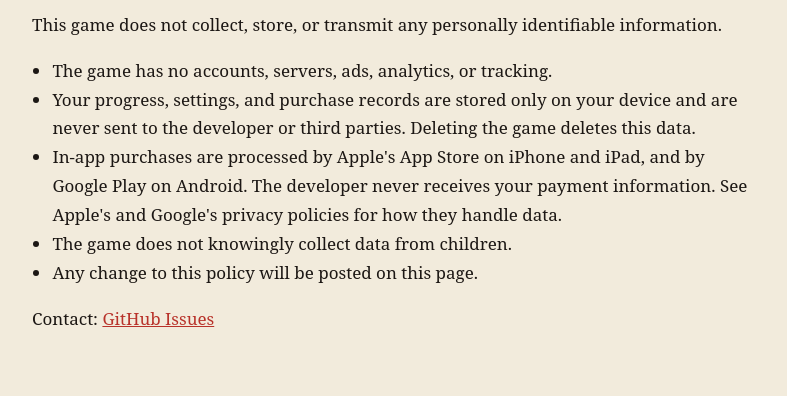
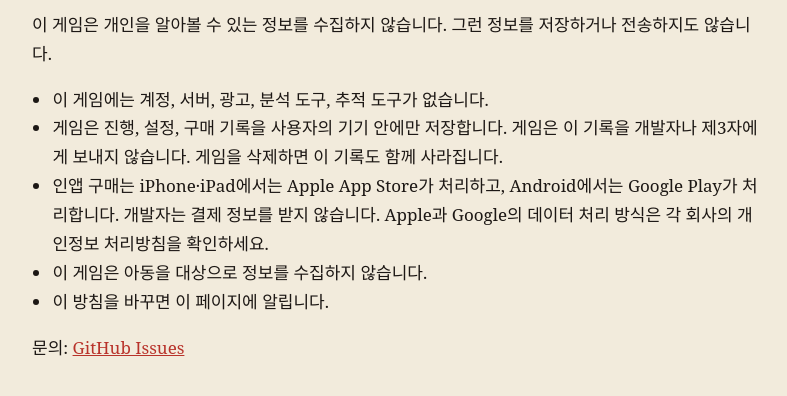
Before and after one commit to SeungbinBaik/baeksailsaeng, a plain HTML site: page privacy.html in a window 1280 px wide. Shown: the part 1186-1582 px from the top of the page, without its empty margins (244-1031 px from the left). Drawn offline with Linux system fonts and the light colour scheme.

Commit message:
Update support and privacy pages

```diff
--- a/privacy.html
+++ b/privacy.html
@@ -9,7 +9,7 @@
 <body>
 <main>
 <h1>百死一生 <small>Privacy Policy</small></h1>
-<nav><a href="#zh">繁體中文</a><a href="#ja">日本語</a><a href="#en">English</a><a href="index.html">Support</a></nav>
+<nav><a href="#zh">繁體中文</a><a href="#ja">日本語</a><a href="#ko">한국어</a><a href="#en">English</a><a href="index.html">Support</a></nav>
 <p class="lang">2026-10-09</p>
 
 <section id="zh">
@@ -38,6 +38,19 @@
 <p>お問い合わせ：<a href="https://github.com/SeungbinBaik/baeksailsaeng/issues">GitHub Issues</a></p>
 </section>
 
+<section id="ko" lang="ko">
+<h2>개인정보 처리방침</h2>
+<p>이 게임은 개인을 알아볼 수 있는 정보를 수집하지 않습니다. 그런 정보를 저장하거나 전송하지도 않습니다.</p>
+<ul>
+<li>이 게임에는 계정, 서버, 광고, 분석 도구, 추적 도구가 없습니다.</li>
+<li>게임은 진행, 설정, 구매 기록을 사용자의 기기 안에만 저장합니다. 게임은 이 기록을 개발자나 제3자에게 보내지 않습니다. 게임을 삭제하면 이 기록도 함께 사라집니다.</li>
+<li>인앱 구매는 iPhone·iPad에서는 Apple App Store가 처리하고, Android에서는 Google Play가 처리합니다. 개발자는 결제 정보를 받지 않습니다. Apple과 Google의 데이터 처리 방식은 각 회사의 개인정보 처리방침을 확인하세요.</li>
+<li>이 게임은 아동을 대상으로 정보를 수집하지 않습니다.</li>
+<li>이 방침을 바꾸면 이 페이지에 알립니다.</li>
+</ul>
+<p>문의: <a href="https://github.com/SeungbinBaik/baeksailsaeng/issues">GitHub Issues</a></p>
+</section>
+
 <section id="en">
 <h2>Privacy Policy</h2>
 <p>This game does not collect, store, or transmit any personally identifiable information.</p>
```
